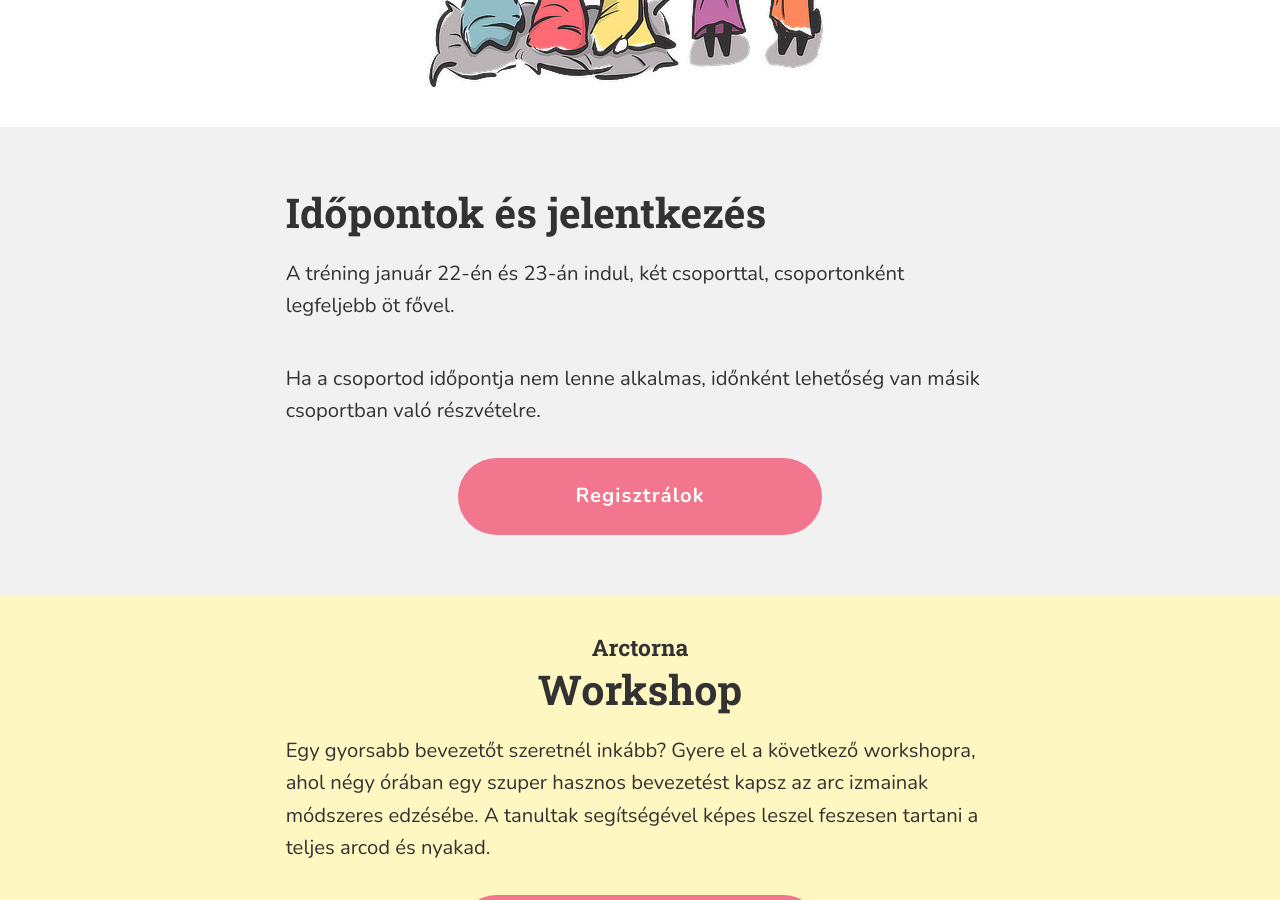
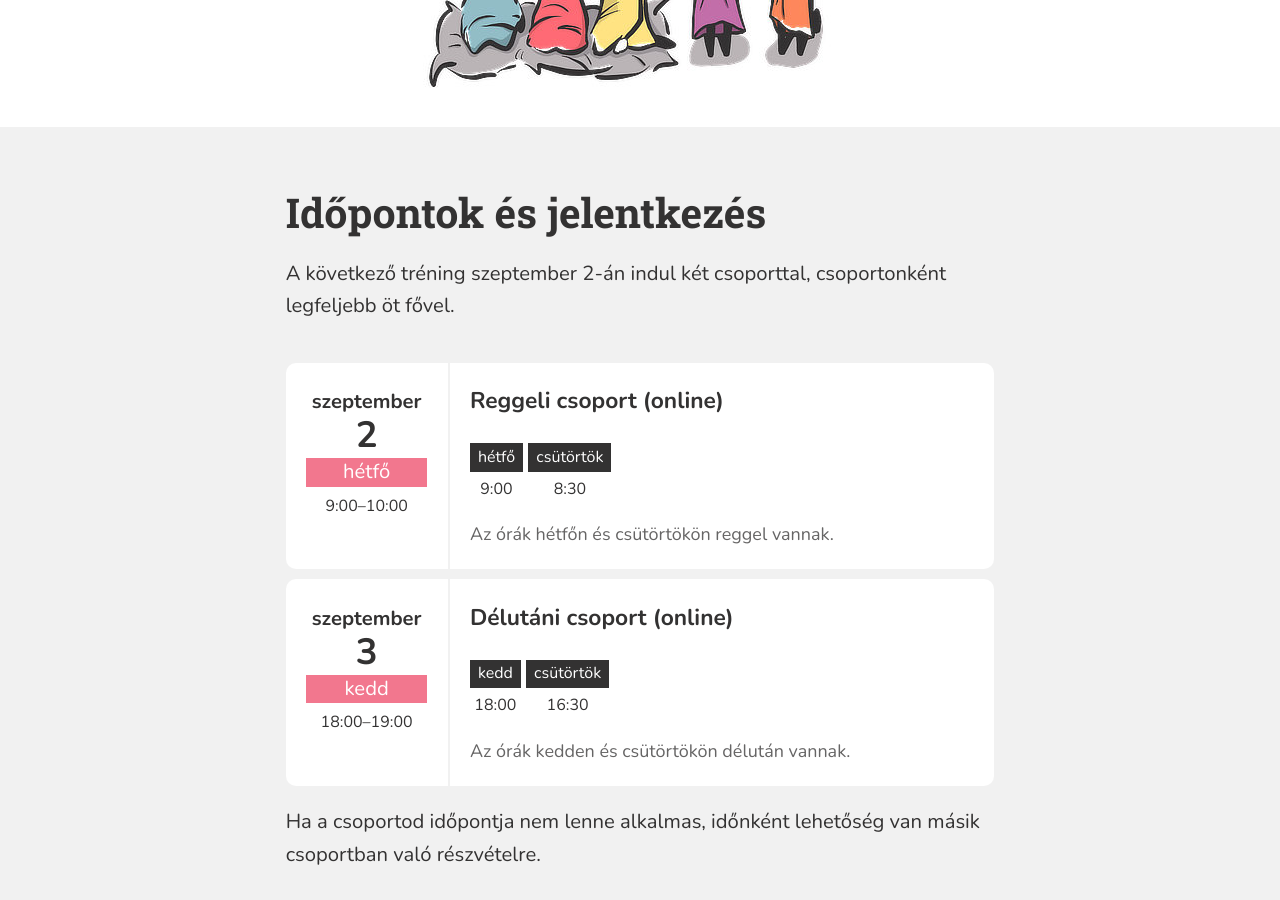
Before and after one commit to monikamudra/arctorna, a Jekyll site: the page built from trening.md, in a window 1280 px wide and 900 px high, scrolled down 2133 px. Built offline with Jekyll 4.4.1, drawn with Linux system fonts in a browser that asks for light colours; some of the changed text lies outside the part shown.

Commit message:
Update training info

```diff
--- a/_data/training.yaml
+++ b/_data/training.yaml
@@ -1,10 +1,10 @@
 registration_link: https://arctornaworkshop.typeform.com/to/N9N1Sb
 address: 1032 Budapest, San Marco utca
-price: 45000
+price: 69000
 private_price: 80000
 # price_desc: Az első 10 alkalmas blokk ára
 events:
-  - date: 2024-1-22T9:00
+  - date: 2024-9-2T9:00
     start: "9:00"
     end: "10:00"
     full: false
@@ -18,7 +18,7 @@
         time: "8:30"
     description: >-
       Az órák hétfőn és csütörtökön reggel vannak.
-  - date: 2024-1-23T18:00
+  - date: 2024-9-3T18:00
     start: "18:00"
     end: "19:00"
     full: false
--- a/_layouts/trening.html
+++ b/_layouts/trening.html
@@ -58,7 +58,7 @@
     <div class="c-ContentBlock u-MarginTop">
       <div class="c-Article">
         <p>
-          A tréning január 22-én és 23-án indul, két csoporttal,
+          A következő tréning szeptember 2-án indul két csoporttal,
           csoportonként legfeljebb öt fővel.
         </p>
       </div>
```
